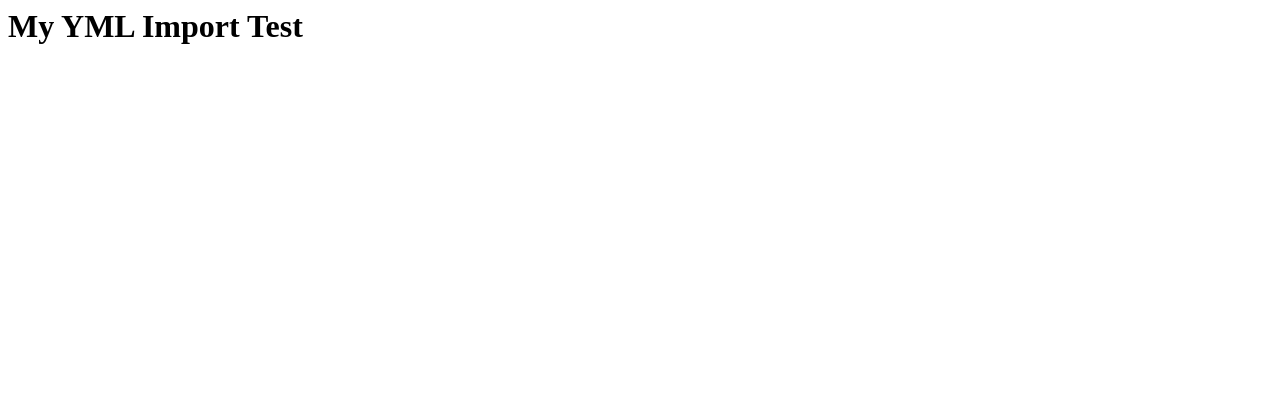
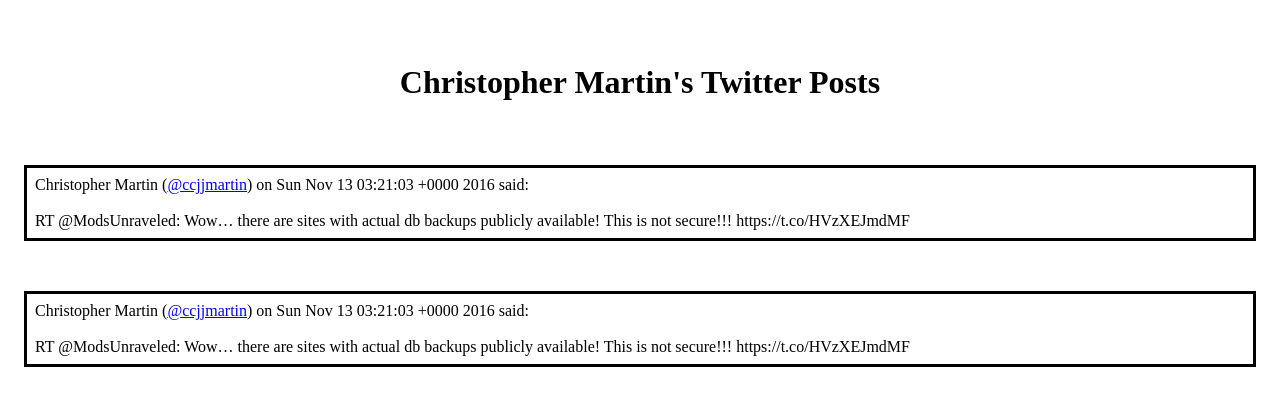
Before and after one commit to ccjjmartin/oop, a PHP site: page /yaml/index.php in a window 1280 px wide. Shown: the top 406 px of the page. Run offline with PHP 8.4, Linux system fonts and the light colour scheme.

Commit message:
Add yaml imports

```diff
--- a/composer.json
+++ b/composer.json
@@ -10,5 +10,8 @@
     "phpdocumentor/phpdocumentor": "2.*",
     "facebook/webdriver": "^1.2",
     "se/selenium-server-standalone": "dev-update-3.0.0-beta4"
+  },
+  "require": {
+    "symfony/yaml": "^3.3"
   }
 }
--- a/includes/PostCollectionPage.php
+++ b/includes/PostCollectionPage.php
@@ -6,8 +6,6 @@
  * Thanks to: http://www.phptherightway.com/pages/Design-Patterns.html for
  * example patterns in PHP.
  */
-
-require_once 'twitter/PostFactoryExternalTwitter.php';
 
 /**
  * A singleton pattern class to produce the homepage.
@@ -67,7 +65,6 @@ class PostCollectionPage {
    * Gather posts.
    */
   public function gatherPosts($type = 'all') {
-
     // An array of post objects.
     $posts = array();
 
@@ -78,10 +75,12 @@ class PostCollectionPage {
     // if ($type == 'csv' || $type == 'all') {
     // $posts += LocalCsvFactory::retrieve();
     // }
-    // if ($type == 'yaml' || $type == 'all') {
-    // $posts += LocalYmlFactory::retrieve();
-    // }
-    //
+    if ($type == 'yaml' || $type == 'all') {
+      $yaml = new PostFactoryLocalYaml();
+      $data = $yaml->retrieveData();
+      $posts += $yaml->createPosts($data);
+    }
+
     if ($type == 'twitter' || $type == 'all') {
       $twitter = new PostFactoryExternalTwitter();
       $data = $twitter->retrieveData();
--- a/includes/PostFactoryLocal.php
+++ b/includes/PostFactoryLocal.php
@@ -3,6 +3,9 @@
  * @file
  * A local post factory.
  */
+
+ // Require base class.
+ require_once 'PostFactory.php';
 
 /**
  * Local post factory.
@@ -10,4 +13,9 @@
 abstract class PostFactoryLocal extends PostFactory {
   private $filepath;
 
+  /**
+   * The public retrieve data method.
+   */
+  abstract public function retrieveData();
+
 }
--- a/index.php
+++ b/index.php
@@ -7,10 +7,11 @@
 // Include singleton class to create the temporary display page.
 // @todo: Ultimately would be replaced by a router.
 require_once 'includes/PostCollectionPage.php';
+require_once 'twitter/PostFactoryExternalTwitter.php';
 
 // Get the singleton and gather posts from data sources.
 $page = PostCollectionPage::getInstance();
-$page->gatherPosts();
+$page->gatherPosts('twitter');
 
 // Print a page title.
 // @todo: Ultimately replace with a twig template.
--- /dev/null
+++ b/yaml/PostFactoryLocalYaml.php
@@ -0,0 +1,61 @@
+<?php
+/**
+ * @file
+ * A local post factory.
+ */
+
+require_once '../vendor/autoload.php';
+
+use Symfony\Component\Yaml\Yaml;
+
+// Required classes.
+require_once '../includes/PostFactoryLocal.php';
+require_once '../includes/Post.php';
+
+/**
+ * Local post factory.
+ */
+class PostFactoryLocalYaml extends PostFactoryLocal {
+  private $filepath;
+  private $source         = 'yaml';
+
+  /**
+   * The public retrieve data method.
+   */
+  public function retrieveData() {
+    $data = Yaml::parse(file_get_contents('data.yml'));
+    return $data;
+  }
+
+  /**
+   * The private load function to load the file from the machine.
+   */
+  protected function load() {
+
+  }
+
+  /**
+   * The private load function to load the file from the machine.
+   */
+  public function createPosts($data) {
+    $posts_array = array();
+
+    // Loop through the provided twitter API data and create Post instances.
+    foreach ($data as $item) {
+      $new_post = new Post(
+        $item['user']['name'] . ' (<a href="https://twitter.com/' . $item['user']['screen_name'] . '">@' . $item['user']['screen_name'] . '</a>)',
+        $item['created_at'],
+        $item['text'],
+        $this->source
+      );
+
+      // Create an array of Post objects to be returned.
+      // @todo: This could be changed to a collection class or added as a
+      // property to this class.
+      $posts_array[] = $new_post;
+    }
+
+    return $posts_array;
+  }
+
+}
--- /dev/null
+++ b/yaml/data.yml
@@ -0,0 +1,18 @@
+1:
+  created_at: "Sun Nov 13 03:21:03 +0000 2016"
+  text: "RT @ModsUnraveled: Wow\u2026 there are sites with actual db backups publicly available! This is not secure!!! https:\/\/t.co\/HVzXEJmdMF"
+  user:
+    name: "Christopher Martin"
+    screen_name: "ccjjmartin"
+    followers_count: 20
+    friends_count: 10
+    listed_count: 5
+2:
+  created_at: "Sun Nov 13 03:21:03 +0000 2016"
+  text: "RT @ModsUnraveled: Wow\u2026 there are sites with actual db backups publicly available! This is not secure!!! https:\/\/t.co\/HVzXEJmdMF"
+  user:
+    name: "Christopher Martin"
+    screen_name: "ccjjmartin"
+    followers_count: 20
+    friends_count: 10
+    listed_count: 5
--- a/yaml/index.php
+++ b/yaml/index.php
@@ -1,3 +1,19 @@
 <?php
 
-echo "<h1>My YML Import Test</h1>" . PHP_EOL;
+// Required classes.
+require_once 'PostFactoryLocalYaml.php';
+
+// Include singleton class to create the temporary display page.
+// @todo: Ultimately would be replaced by a router.
+require_once '../includes/PostCollectionPage.php';
+
+// Get the singleton and gather posts from data sources.
+$page = PostCollectionPage::getInstance();
+$page->gatherPosts('yaml');
+
+// Print a page title.
+// @todo: Ultimately replace with a twig template.
+print "<h1 style='margin:2em 0'><center>Christopher Martin's Twitter Posts</center></h1>";
+
+// Call the render HTML method from the page singleton.
+print $page->renderHTML();
```
Also changed, not shown: 1 other file.
